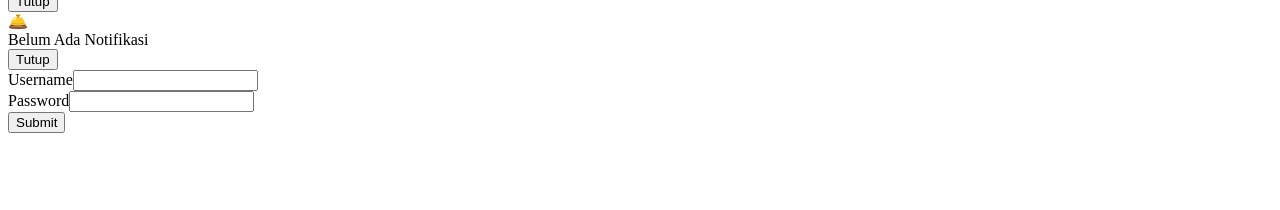
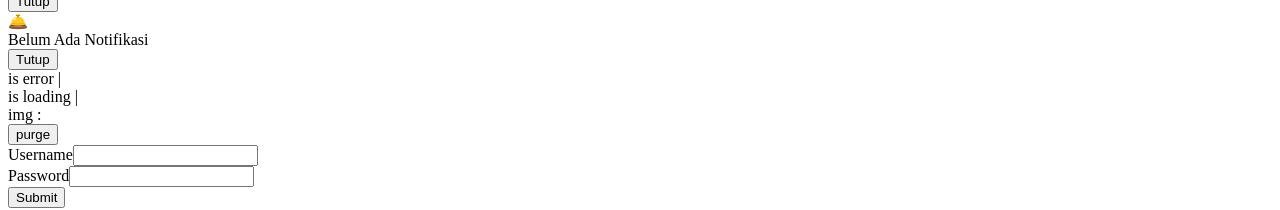
Before and after one commit to Rizki36/dikirim-frontend, a Next.js app: page /auth/login in a window 1280 px wide. Shown: the part 1027-1237 px from the top of the page. Before the commit the page ends 1168 px from the top, so only its background shows below. Built offline with nearby package versions, Linux system fonts and the light colour scheme.

Commit message:
complete

```diff
--- /dev/null
+++ b/configs/appTypes.ts
@@ -0,0 +1,5 @@
+export type UserType = {
+  id: number;
+  img: string;
+  email: string;
+};
--- /dev/null
+++ b/configs/redux/hooks.ts
@@ -0,0 +1,5 @@
+import { TypedUseSelectorHook, useDispatch, useSelector } from "react-redux";
+import { AppDispatch, RootState } from "./store";
+
+export const useAppDispatch = () => useDispatch<AppDispatch>();
+export const useAppSelector: TypedUseSelectorHook<RootState> = useSelector;
--- /dev/null
+++ b/configs/redux/store.ts
@@ -0,0 +1,43 @@
+import { combineReducers } from "redux";
+import { configureStore } from "@reduxjs/toolkit";
+import userReducer from "./userSlice";
+import {
+  persistStore,
+  persistReducer,
+  FLUSH,
+  REHYDRATE,
+  PAUSE,
+  PERSIST,
+  PURGE,
+  REGISTER,
+} from "redux-persist";
+import storage from "redux-persist/lib/storage";
+
+const persistConfig = {
+  key: "dikirim",
+  version: 2,
+  storage,
+  whitelist: ["user"],
+};
+
+const rootReducer = combineReducers({
+  user: userReducer,
+});
+
+const persistedReducer = persistReducer(persistConfig, rootReducer);
+
+const store = configureStore({
+  reducer: persistedReducer,
+  middleware: (getDefaultMiddleware) =>
+    getDefaultMiddleware({
+      serializableCheck: {
+        ignoredActions: [FLUSH, REHYDRATE, PAUSE, PERSIST, PURGE, REGISTER],
+      },
+    }),
+});
+
+export const persistor = persistStore(store);
+export type AppDispatch = typeof store.dispatch;
+export type RootState = ReturnType<typeof store.getState>;
+
+export default store;
--- /dev/null
+++ b/configs/redux/userSlice.ts
@@ -0,0 +1,80 @@
+import { UserType } from "./../appTypes";
+import {
+  AsyncThunkOptions,
+  createAsyncThunk,
+  createSlice,
+  PayloadAction,
+} from "@reduxjs/toolkit";
+import backendApi from "../api/backendApi";
+import { AxiosResponse } from "axios";
+import { PURGE } from "redux-persist/lib/constants";
+
+export interface UserState {
+  user: UserType | null;
+  isFetching: boolean;
+  isError: boolean;
+}
+
+const initialState: UserState = {
+  user: null,
+  isFetching: false,
+  isError: false,
+};
+
+export const userLogin = createAsyncThunk(
+  "user/login",
+  async (
+    arg: { username: string; password: string },
+    { rejectWithValue, fulfillWithValue }
+  ): Promise<any> => {
+    try {
+      const { username, password } = arg;
+      const response = await backendApi.post("/login", {
+        email: username,
+        password: password,
+      });
+
+      const {
+        data: {
+          data: { id, email, avatar },
+        },
+      } = await backendApi.get("/users/2");
+
+      return fulfillWithValue<UserType>({
+        id,
+        email,
+        img: avatar,
+      });
+    } catch (error) {
+      return rejectWithValue(error);
+    }
+  }
+);
+
+export const userSlice = createSlice({
+  name: "user",
+  initialState,
+  reducers: {},
+  extraReducers: (builder) => {
+    builder
+      .addCase(userLogin.pending, (state, action) => {
+        state.isError = false;
+        state.isFetching = true;
+      })
+      // TODO : change any type
+      .addCase(userLogin.fulfilled, (state, action: PayloadAction<any>) => {
+        state.user = action.payload;
+        state.isError = false;
+        state.isFetching = false;
+      })
+      .addCase(userLogin.rejected, (state, action) => {
+        state.isError = true;
+        state.isFetching = false;
+      })
+      .addCase(PURGE, (state) => {
+        state = initialState;
+      });
+  },
+});
+
+export default userSlice.reducer;
--- a/package.json
+++ b/package.json
@@ -7,12 +7,16 @@
     "lint": "next lint"
   },
   "dependencies": {
+    "@reduxjs/toolkit": "^1.6.2",
     "axios": "^0.22.0",
     "formik": "^2.2.9",
     "next": "latest",
     "next-cookies": "^2.0.3",
     "react": "^17.0.2",
     "react-dom": "^17.0.2",
+    "react-redux": "^7.2.5",
+    "redux": "^4.1.1",
+    "redux-persist": "^6.0.0",
     "yup": "^0.32.9"
   },
   "devDependencies": {
--- a/pages/_app.tsx
+++ b/pages/_app.tsx
@@ -3,13 +3,15 @@ import "tailwindcss/tailwind.css";
 import Head from "next/head";
 import Sidebar from "../components/Sidebar";
 import Header from "../components/Header";
-// import { Provider } from "react-redux";
-// import { store } from "@/configs/redux/store";
+import { Provider } from "react-redux";
+import store, { persistor } from "@/configs/redux/store";
+import { PersistGate } from "redux-persist/lib/integration/react";
 
 function MyApp({ Component, pageProps }) {
   return (
     <>
-      {/* <Provider store={store}> */}
+      <Provider store={store}>
+        <PersistGate loading={null} persistor={persistor}>
           <Head>
             <title>Dikirim ❤️</title>
           </Head>
@@ -20,7 +22,8 @@ function MyApp({ Component, pageProps }) {
               <Component {...pageProps} />
             </div>
           </div>
-      {/* </Provider> */}
+        </PersistGate>
+      </Provider>
     </>
   );
 }
--- a/pages/auth/login/index.tsx
+++ b/pages/auth/login/index.tsx
@@ -1,22 +1,23 @@
 import * as yup from "yup";
 import Input from "@/components/baseInput/Input";
-// import { login } from "@/configs/redux/actions/userAction";
-// import { useDispatch } from "react-redux";
-// import { useRouter } from "next/router";
+import { userLogin } from "@/configs/redux/userSlice";
+import { useRouter } from "next/router";
 import { useFormik } from "formik";
+import { useAppDispatch, useAppSelector } from "@/configs/redux/hooks";
+import { persistor } from "@/configs/redux/store";
 
 const Login = () => {
-  // const router = useRouter();
-  // const dispatch = useDispatch();
+  const { user, isError, isFetching } = useAppSelector((state) => state.user);
+  const dispatch = useAppDispatch();
   const formik = useFormik({
     initialValues: {
       username: "",
       password: "",
     },
     onSubmit: (value) => {
-      // dispatch(
-      //   login({ username: value.username, password: value.password }, router)
-      // );
+      dispatch(
+        userLogin({ username: "eve.holt@reqres.in", password: "cityslicka" })
+      );
     },
     validationSchema: yup.object({
       username: yup.string().min(5).max(255).required(),
@@ -26,6 +27,15 @@ const Login = () => {
 
   return (
     <>
+      <div>is error {isError && "error"} | </div>
+      <div>is loading {isFetching && "loading"} | </div>
+      <div>img : {user?.img}</div>
+      <button
+        type="button"
+        onClick={() => persistor.purge().then(() => alert("purged"))}
+      >
+        purge
+      </button>
       <form onSubmit={formik.handleSubmit}>
         <Input
           label="Username"
```
Also changed, not shown: 1 other file (tests, documents, lock files or other folders). Lines whose indentation alone changed are shown as unchanged.
